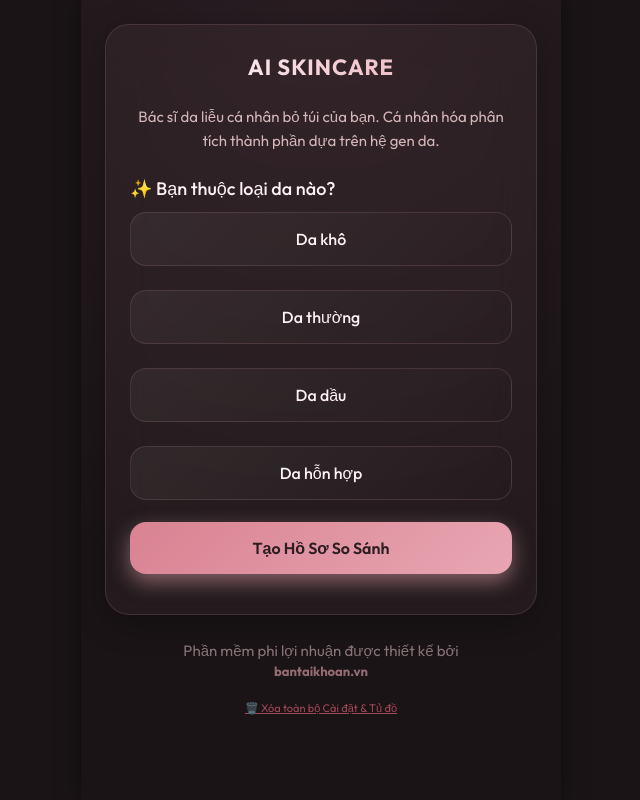
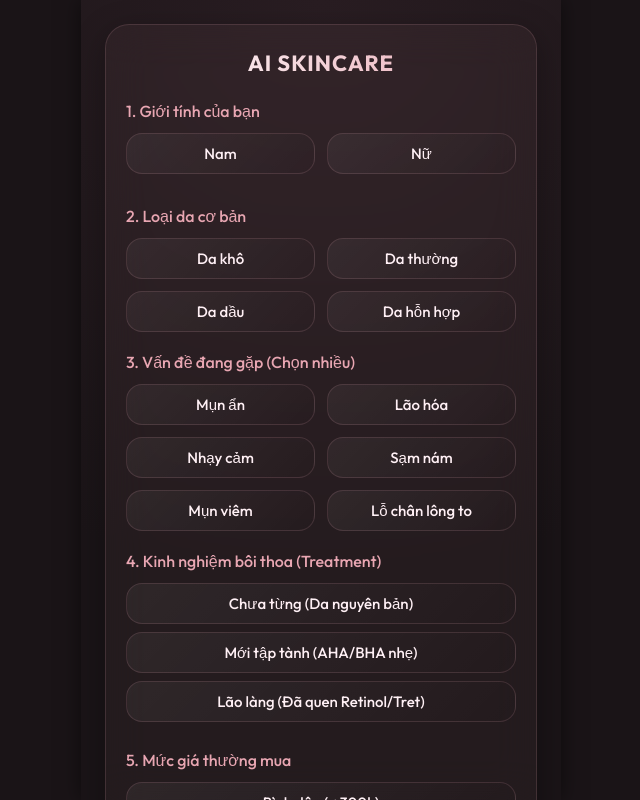
Before and after one commit to ttamng97/takecareyourskin, a React (Vite) app: page / in a window 1280 px wide. Shown: the whole page, without its empty margins (319-959 px from the left). Built offline with nearby package versions, Linux system fonts and the light colour scheme.

Commit message:
feat: group all onboarding options into a single fast step

```diff
--- a/api/analyze.js
+++ b/api/analyze.js
@@ -30,6 +30,7 @@ export default async function handler(req) {
 
     const prompt = `Bạn là chuyên gia da liễu AI cao cấp.
 HỒ SƠ DA KHÁCH HÀNG:
+- Giới tính: ${profile.gender}
 - Loại da: ${profile.skinType}
 - Vấn đề: ${profile.issues.join(', ')}
 - Tần suất dùng treatment: ${profile.experience}
--- a/src/App.jsx
+++ b/src/App.jsx
@@ -6,11 +6,11 @@ function App() {
   const [profile, setProfile] = useState(() => {
     try {
       const saved = localStorage.getItem('skincare_profile');
-      return saved ? JSON.parse(saved) : { skinType: '', issues: [], budget: '', experience: '' };
-    } catch { return { skinType: '', issues: [], budget: '', experience: '' }; }
+      return saved ? JSON.parse(saved) : { gender: '', skinType: '', issues: [], budget: '', experience: '' };
+    } catch { return { gender: '', skinType: '', issues: [], budget: '', experience: '' }; }
   });
 
-  const [step, setStep] = useState(profile.skinType ? 'scanner' : 'onboarding-1');
+  const [step, setStep] = useState(profile.skinType ? 'scanner' : 'onboarding');
 
   useEffect(() => {
     localStorage.setItem('skincare_profile', JSON.stringify(profile));
@@ -160,95 +160,47 @@ function App() {
   return (
     <div className="app-container">
 
-      {step === 'onboarding-1' && (
-        <div className="glass-panel text-center">
-          <div style={{fontSize: '22px', fontWeight: '700', letterSpacing: '1px', background: 'linear-gradient(to right, #fff, #e8a6b2)', WebkitBackgroundClip: 'text', WebkitTextFillColor: 'transparent', marginBottom: '24px'}}>AI SKINCARE</div>
-          <p style={{marginBottom:'24px'}}>Bác sĩ da liễu cá nhân bỏ túi của bạn. Cá nhân hóa phân tích thành phần dựa trên hệ gen da.</p>
+      {step === 'onboarding' && (
+        <div className="glass-panel" style={{textAlign: 'left', padding: '24px 20px'}}>
+          <div style={{fontSize: '22px', fontWeight: '700', letterSpacing: '1px', background: 'linear-gradient(to right, #fff, #e8a6b2)', WebkitBackgroundClip: 'text', WebkitTextFillColor: 'transparent', marginBottom: '24px', textAlign: 'center'}}>AI SKINCARE</div>
 
-          <h3 style={{textAlign:'left'}}>✨ Bạn thuộc loại da nào?</h3>
-          <div className="ingredient-list">
-            {['Da khô', 'Da thường', 'Da dầu', 'Da hỗn hợp'].map(type => (
-              <button
-                key={type}
-                className={`btn ${profile.skinType === type ? 'selected' : ''}`}
-                onClick={() => setProfile({...profile, skinType: type})}
-              >
-                {type}
-              </button>
+          <h3 style={{fontSize: '16px', color: 'var(--accent)'}}>1. Giới tính của bạn</h3>
+          <div className="grid-cols-2" style={{marginBottom: '20px'}}>
+            {['Nam', 'Nữ'].map(g => (
+              <button key={g} className={`btn ${profile.gender === g ? 'selected' : ''}`} onClick={() => setProfile({...profile, gender: g})} style={{padding: '10px', fontSize: '15px'}}>{g}</button>
             ))}
           </div>
-          <button className="btn primary" disabled={!profile.skinType} onClick={() => setStep('onboarding-2')}>
-            Tạo Hồ Sơ So Sánh
-          </button>
-        </div>
-      )}
 
-      {step === 'onboarding-2' && (
-        <div className="glass-panel">
-          <div style={{fontSize: '22px', fontWeight: '700', letterSpacing: '1px', background: 'linear-gradient(to right, #fff, #e8a6b2)', WebkitBackgroundClip: 'text', WebkitTextFillColor: 'transparent', marginBottom: '24px', textAlign: 'center'}}>AI SKINCARE</div>
-          <h3>✨ Tình trạng da hiện tại</h3>
-          <p style={{marginBottom: '16px'}}>Bạn có thể chọn nhiều vấn đề</p>
-          <div className="grid-cols-2">
-            {['Mụn ẩn', 'Lão hóa', 'Nhạy cảm', 'Sạm nám', 'Mụn viêm', 'Lỗ chân lông to'].map(issue => (
-              <button
-                key={issue}
-                className={`btn ${profile.issues.includes(issue) ? 'selected' : ''}`}
-                onClick={() => toggleIssue(issue)}
-                style={{padding: '12px 10px', fontSize: '15px', marginBottom:'0'}}
-              >
-                {issue}
-              </button>
+          <h3 style={{fontSize: '16px', color: 'var(--accent)'}}>2. Loại da cơ bản</h3>
+          <div className="grid-cols-2" style={{marginBottom: '20px'}}>
+            {['Da khô', 'Da thường', 'Da dầu', 'Da hỗn hợp'].map(type => (
+              <button key={type} className={`btn ${profile.skinType === type ? 'selected' : ''}`} onClick={() => setProfile({...profile, skinType: type})} style={{padding: '10px', fontSize: '15px', marginBottom:'0'}}>{type}</button>
             ))}
           </div>
-          <br/>
-          <button className="btn primary" onClick={() => setStep('onboarding-2-5')}>
-            Tiếp tục
-          </button>
-        </div>
-      )}
 
-      {step === 'onboarding-2-5' && (
-        <div className="glass-panel text-center">
-          <h3>✨ Kinh nghiệm Skincare</h3>
-          <p style={{marginBottom: '16px'}}>Da bạn đã từng dùng các chất mạnh (Treatment) chưa?</p>
-          <div className="ingredient-list">
-            {['Chưa từng (Da nguyên bản)', 'Mới tập tành (AHA/BHA nhẹ)', 'Lão làng (Đã quen Retinol/Tret)'].map(exp => (
-              <button
-                key={exp}
-                className={`btn ${profile.experience === exp ? 'selected' : ''}`}
-                onClick={() => setProfile({...profile, experience: exp})}
-                style={{marginBottom:'10px', width:'100%'}}
-              >
-                {exp}
-              </button>
+          <h3 style={{fontSize: '16px', color: 'var(--accent)'}}>3. Vấn đề đang gặp (Chọn nhiều)</h3>
+          <div className="grid-cols-2" style={{marginBottom: '20px'}}>
+            {['Mụn ẩn', 'Lão hóa', 'Nhạy cảm', 'Sạm nám', 'Mụn viêm', 'Lỗ chân lông to'].map(issue => (
+              <button key={issue} className={`btn ${profile.issues.includes(issue) ? 'selected' : ''}`} onClick={() => toggleIssue(issue)} style={{padding: '10px', fontSize: '15px', marginBottom:'0'}}>{issue}</button>
             ))}
           </div>
-          <br/>
-          <button className="btn primary" disabled={!profile.experience} onClick={() => setStep('onboarding-3')}>
-            Tiếp tục
-          </button>
-        </div>
-      )}
 
-      {step === 'onboarding-3' && (
-        <div className="glass-panel text-center">
-          <div style={{fontSize: '22px', fontWeight: '700', letterSpacing: '1px', background: 'linear-gradient(to right, #fff, #e8a6b2)', WebkitBackgroundClip: 'text', WebkitTextFillColor: 'transparent', marginBottom: '24px', textAlign: 'center'}}>AI SKINCARE</div>
-          <h3>✨ Mức giá mỹ phẩm thường dùng</h3>
-          <p>Để AI gợi ý các bến đỗ làm đẹp phù hợp với thói quen của bạn.</p>
-          <br/>
-          <div className="ingredient-list">
-            {['Bình dân (< 300k)', 'Tầm trung (300k - 1 Triệu)', 'Cao cấp (> 1 Triệu)'].map(budget => (
-              <button
-                key={budget}
-                className={`btn ${profile.budget === budget ? 'selected' : ''}`}
-                onClick={() => setProfile({...profile, budget})}
-              >
-                {budget}
-              </button>
+          <h3 style={{fontSize: '16px', color: 'var(--accent)'}}>4. Kinh nghiệm bôi thoa (Treatment)</h3>
+          <div style={{marginBottom: '20px'}}>
+            {['Chưa từng (Da nguyên bản)', 'Mới tập tành (AHA/BHA nhẹ)', 'Lão làng (Đã quen Retinol/Tret)'].map(exp => (
+              <button key={exp} className={`btn ${profile.experience === exp ? 'selected' : ''}`} onClick={() => setProfile({...profile, experience: exp})} style={{marginBottom:'8px', width:'100%', padding: '10px', fontSize: '15px'}}>{exp}</button>
             ))}
           </div>
-          <button className="btn primary" disabled={!profile.budget} onClick={() => setStep('scanner')}>
-            Khởi Động Bác Sĩ AI
+
+          <h3 style={{fontSize: '16px', color: 'var(--accent)'}}>5. Mức giá thường mua</h3>
+          <div style={{marginBottom: '28px', display: 'flex', flexDirection: 'column', gap: '8px'}}>
+             {['Bình dân (< 300k)', 'Tầm trung (300k - 1 Triệu)', 'Cao cấp (> 1 Triệu)'].map(budget => (
+              <button key={budget} className={`btn ${profile.budget === budget ? 'selected' : ''}`} onClick={() => setProfile({...profile, budget})} style={{padding: '10px', fontSize: '15px', margin: 0}}>{budget}</button>
+            ))}
+          </div>
+
+          <button className="btn primary" disabled={!profile.gender || !profile.skinType || !profile.experience || !profile.budget} onClick={() => setStep('scanner')}>
+            Hoàn Tất Hồ Sơ & Bắt Đầu
           </button>
         </div>
       )}
@@ -295,7 +247,7 @@ function App() {
             <p style={{fontSize: '13px', opacity: 0.8, margin: 0}}>
               Hồ sơ: {profile.skinType} | {profile.budget}
             </p>
-            <span style={{fontSize: '12px', color: 'var(--accent)', cursor: 'pointer', textDecoration: 'underline'}} onClick={() => setStep('onboarding-1')}>
+            <span style={{fontSize: '12px', color: 'var(--accent)', cursor: 'pointer', textDecoration: 'underline'}} onClick={() => setStep('onboarding')}>
               ✏️ Sửa hồ sơ
             </span>
           </div>
```
